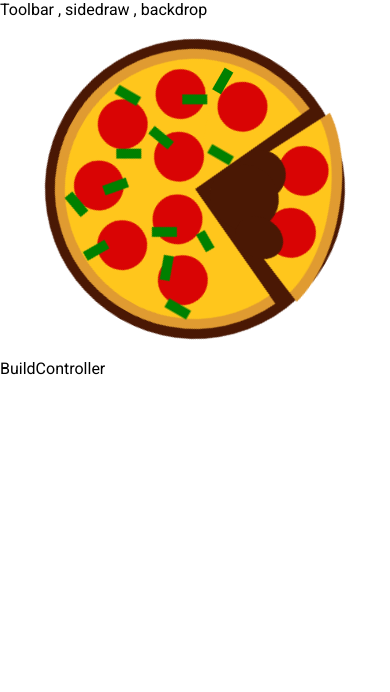
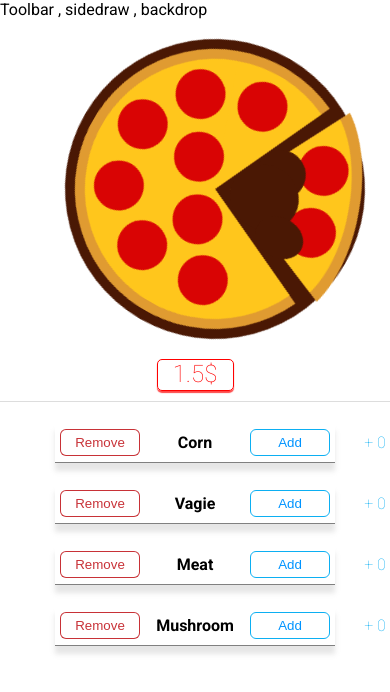
Before and after one commit to uranium93/pizza-application-react, a React (Create React App) app: page /build in a window 390 px wide. Shown: the top 692 px of the page. Built offline with nearby package versions, Linux system fonts and the light colour scheme.

Commit message:
adding funtionality to add button and make pizza and builder div responsive to 1200 px

```diff
--- a/src/Components/Pizza/Ingredient/Ingredient.module.css
+++ b/src/Components/Pizza/Ingredient/Ingredient.module.css
@@ -487,7 +487,7 @@
     left: 300px;
     transform: rotate(50deg);
 }
-@media (max-width: 700px){
+@media (max-width: 1200px){
 .cup1 {
     height: 20px;
     width: 45px;
--- a/src/Components/Pizza/Pizza.js
+++ b/src/Components/Pizza/Pizza.js
@@ -69,7 +69,7 @@ return (
 		Up the dynamic adding of ingerients
 		down i maked the slices and bite with tomato to the right of  template
 		-----------------------------------------------------------------------------  */}
-		{ing.length!==0 ? ing : null }
+		{ ing  }
 		<div className={styles.slicebase1}>
 		</div>
 		<div className={styles.slicebase2}>
@@ -90,7 +90,7 @@ return (
 		</div>
 	</div>
 </div>
-{ing.length===0 ? <p className={styles.myp}> You can add ingredients </p> : null }
+{ <p className={styles.myp}> {props.totalCost}$</p> }
 </Aux>
 	);
 
--- a/src/Components/Pizza/Pizza.module.css
+++ b/src/Components/Pizza/Pizza.module.css
@@ -8,9 +8,18 @@
     color: red;
     font-size: 36px;
     font-weight: 100;
+    border: 1px solid red;
+    border-radius: 5px;
+    width: 80px;
+    height: 40px;
+    margin: 10px auto;
+    padding: 5px 10px;
+    box-shadow: 0px 2px 1px #FE4242F7;
 }
 .pizza {
-
+    width: 600px;
+    height: 600px;
+    margin-left: 20px;
 
     animation: rotatepizza 60s linear infinite ;
 }
@@ -213,7 +222,13 @@
     left: 250px;
 }
 
-@media (max-width: 700px) {
+@media (max-width: 1200px) {
+    .pizza {
+    width: 100%;
+    height: 100%;
+
+
+}
 .plate {
     width: 300px;
     height: 300px;
@@ -224,6 +239,11 @@
 }
 .myp{
     font-size: 24px;
+    height: 30px;
+    width: 55px;
+    margin: 10px auto;
+    padding: 0px 10px;
+    box-shadow: 0px 2px 1px #FE4242F7;
 }
 
 .pizzabase1 {
--- /dev/null
+++ b/src/Components/PizzaControls/Control/Control.js
@@ -0,0 +1,19 @@
+import React from 'react'
+import styles from './Control.module.css'
+
+
+const control =(props)=>(
+
+		<div className={styles.control}>
+		<p></p>
+		<div className={styles.borderInBottom}>
+		<button className={styles.remove}>Remove</button>
+		<div className={styles.label}>{props.label}</div>
+		<button className={styles.add} onClick={props.add}>Add</button>
+		</div>
+		<p>+ {props.ingCost }</p>
+		</div>
+		);
+
+
+export default control;
--- /dev/null
+++ b/src/Components/PizzaControls/Control/Control.module.css
@@ -0,0 +1,79 @@
+.control{
+	display: flex;
+	justify-content: space-between;
+	align-items: center;
+
+	margin: 5px 0;
+}
+.borderInBottom {
+	display: flex;
+	justify-content: space-between;
+	align-items: center;
+	border-bottom: 1px solid grey;
+	margin: 5px 0;
+	box-shadow: 0px 8px 5px #E0E0E0CB;
+}
+.control p {
+width: 80px;
+text-align: center;
+color: #0CAFF2FF;
+font-weight: 100;
+
+}
+.control button {
+	position: relative;
+	display: block;
+	padding: 5px;
+	margin: 0 5px;
+	width: 80px;
+	border: 1px solid #0CAFF2FF;
+	background-color: #fff;
+	border-radius: 6px;
+	cursor: pointer;
+	outline: none;
+
+}
+
+.control button:disabled {
+	background-color: #AC9980;
+	border:#7E7365;
+	color:#ccc;
+	cursor: not-allowed;
+}
+.control button:hover:disabled {
+    background-color: #AC9980;
+    color: #ccc;
+    cursor: not-allowed;
+}
+.label {
+	padding: 10px;
+	font-weight: bold;
+	width: 80px;
+	text-align: center;
+
+}
+
+.control .remove {
+	border: 1px solid #C21A20E4;
+
+	color: #C21A20E4;
+
+}
+
+.control .remove:hover {
+	box-shadow: 1px 2px 2px #DB1D20FF;
+	color:#DB1D20FF;
+}
+
+.control .add {
+	color:#0094FFFF;
+}
+.control .add:hover {
+	color:#0066FFFF;
+	box-shadow: 1px 2px 2px #0066FFFF ;
+}
+
+.control .add:active , .control .remove:active {
+	top:2px;
+	left: 2px;
+}
--- /dev/null
+++ b/src/Components/PizzaControls/PizzaControls.js
@@ -0,0 +1,26 @@
+import React from 'react'
+import styles from './PizzaControls.module.css'
+import Control from './Control/Control'
+const ING_PRICES = {
+		vagies: 0.28,
+		corns:0.52,
+		meat:1.20,
+		mushrooms:1.43
+	}
+
+const pizzaControls = (props)=> (
+
+		<div className={styles.pizzaControls}>
+			<Control label="Corn"     add={()=>props.addIngredients("corns")}
+				     ingCost={props.ingList["corns"]*ING_PRICES["corns"]}     />
+			<Control label="Vagie"	  add={()=>props.addIngredients("vagies")}
+					 ingCost={props.ingList["vagies"]*ING_PRICES["vagies"]}     />
+			<Control label="Meat" 	  add={()=>props.addIngredients("meat")}
+					 ingCost={props.ingList["meat"]*ING_PRICES["meat"]}       />
+			<Control label="Mushroom" add={()=>props.addIngredients("mushrooms")}
+			  		 ingCost={props.ingList["mushrooms"]*ING_PRICES["mushrooms"]}/>
+
+		</div>
+		);
+
+export default pizzaControls;
--- /dev/null
+++ b/src/Components/PizzaControls/PizzaControls.module.css
@@ -0,0 +1,17 @@
+.pizzaControls {
+	width:100%;
+	margin: auto;
+	display: flex;
+	flex-flow: column;
+	justify-content: space-between;
+	align-items: center;
+
+	padding: 10px 0;
+
+}
+
+@media (max-width: 1070px){
+	.pizzaControls {
+		border-top: 1px solid #D1D1D1BB;
+	}
+}
--- a/src/Containers/FoodBuilder/FoodBuilder.js
+++ b/src/Containers/FoodBuilder/FoodBuilder.js
@@ -1,24 +1,45 @@
 import React , {Component} from 'react'
-import Aux from '../../hoc/Auxiliary'
+import styles from './FoodBuilder.module.css'
 import Pizza from '../../Components/Pizza/Pizza'
+import PizzaControls from '../../Components/PizzaControls/PizzaControls'
 
-
+const ING_PRICES = {
+		vagies: 0.28,
+		corns:0.52,
+		meat:1.20,
+		mushrooms:1.43
+	}
 
 class FoodBuilder extends Component {
 	state = { ingredients : {
-		vagies : 1,
+		vagies : 0,
 		corns : 0,
 		meat : 0,
 		mushrooms : 0,
 		},
-	};
+		totalPrice:1.5,
+	}
+addIng = (adding)=>{
+	const prevCount = this.state.ingredients[adding];
+	const newUpdateIng = {...this.state.ingredients};
+	newUpdateIng[adding]=prevCount+1;
+	const prevPrice = this.state.totalPrice;
+
+	let newUpdatePrice = parseFloat(prevPrice) + parseFloat(ING_PRICES[adding]);
+	newUpdatePrice = parseFloat(newUpdatePrice).toFixed(2);
+	this.setState({ingredients:newUpdateIng , totalPrice:newUpdatePrice})
+}
+
+
 render (){
 
 	return(
-		<Aux>
-			<Pizza ing={this.state.ingredients} />
-			<div>BuildController</div>
-		</Aux>
+
+		<div className={styles.FoodBuilder}>
+			<Pizza ing={this.state.ingredients} totalCost={this.state.totalPrice}/>
+			<PizzaControls addIngredients={this.addIng} ingList={this.state.ingredients}/>
+		</div>
+
 
 	);
 }
--- /dev/null
+++ b/src/Containers/FoodBuilder/FoodBuilder.module.css
@@ -0,0 +1,8 @@
+.FoodBuilder {
+	display: flex;
+}
+@media (max-width: 1200px){
+.FoodBuilder{
+	display: block;
+}
+}
```
